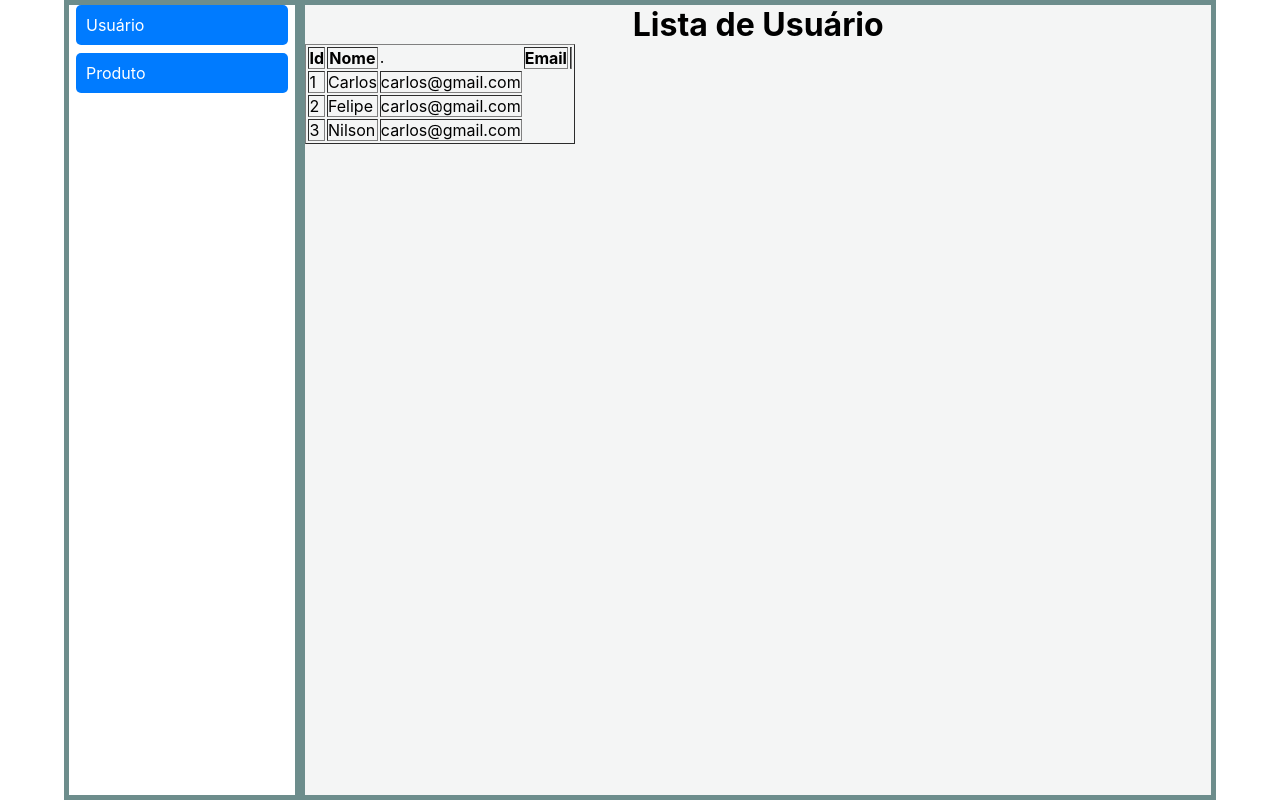
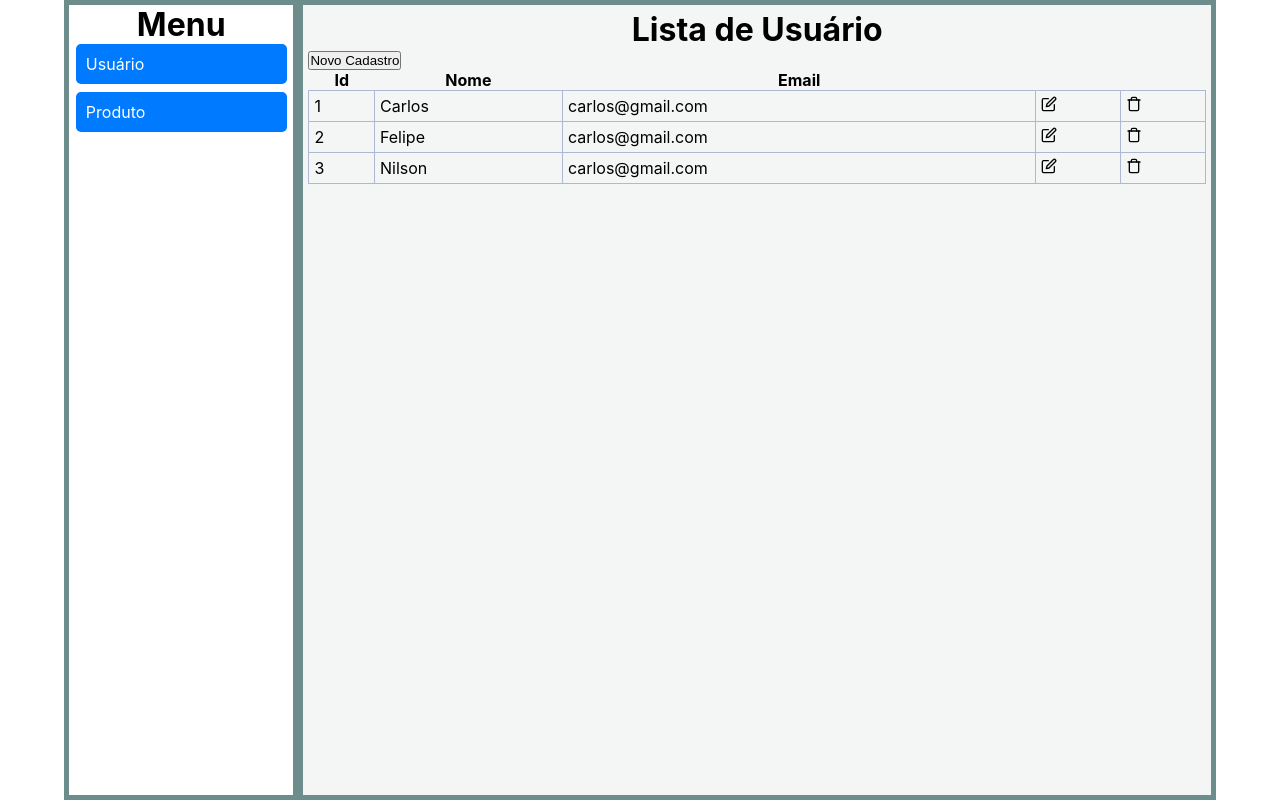
Before and after one commit to ianmarinho/frontend-connect-mysql, a React (Create React App) app: page /listausuario in a window 1280 px wide. Built offline with nearby package versions, Linux system fonts and the light colour scheme.

Commit message:
adicionamos icones na tabela

```diff
--- a/package.json
+++ b/package.json
@@ -8,6 +8,7 @@
     "@testing-library/user-event": "^13.5.0",
     "react": "^18.2.0",
     "react-dom": "^18.2.0",
+    "react-icons": "^4.12.0",
     "react-router-dom": "^6.20.0",
     "react-scripts": "5.0.1",
     "web-vitals": "^2.1.4"
--- a/src/pages/global.css
+++ b/src/pages/global.css
@@ -1,10 +1,10 @@
-*{
+* {
     padding: 0;
     margin: 0;
 }
 
 
-    .dashboard-container{
+.dashboard-container {
     background-color: #6d8d8c;
     height: 100vh;
     display: flex;
@@ -13,14 +13,34 @@
     margin: auto;
 }
 
-    .menu{
+.menu {
     width: 20%;
     background-color: #ffff;
     margin: 5px;
 }
 
-    .principal{
+.principal {
     width: 80%;
     background-color: #f8f8f8f8;
     margin: 5px;
+    padding: 5px;
 }
+
+
+table {
+    width: 100%;
+    border-collapse: collapse;
+
+}
+
+td {
+    border: solid 0.5px #adb9d3;
+    padding: 5px;
+
+}
+
+
+
+.botoes:hover{
+    cursor:Pointer;
+}
--- a/src/pages/listarUsuario/index.js
+++ b/src/pages/listarUsuario/index.js
@@ -1,5 +1,6 @@
 import '../../pages/global.css';
 import Menu from '../../componentes/menu'
+import { FiEdit, FiTrash, FiDelete, FiFilePlus } from "react-icons/fi";
 
 
 
@@ -22,28 +23,36 @@ export default function Listausuario() {
     return (
         <div className="dashboard-container">
             <div className='menu'>
+                <h1>Menu</h1>
                 <Menu />
             </div>
             <div className='principal'>
 
                 <h1>Lista de Usuário</h1>
 
-                <table border={1}>
+                <button className='btn-novo'>Novo Cadastro</button>
+
+                <table >
                     <tr>
                         <th>Id</th>
-                        <th>Nome</th>.
-
+                        <th>Nome</th>
                         <th>Email</th>
                         <th></th>
+                        <th></th>
+
                     </tr>
 
                     {
-                        dados.map((usu)=>{
-                        return(
+                        dados.map((usu) => {
+                            return (
                                 <tr key={usu.toString()}>
                                     <td> {usu.id} </td>
                                     <td> {usu.nome} </td>
                                     <td> {usu.email} </td>
+                                    <td className='botoes'> <FiEdit />
+                                    </td>
+                                    <td className='botoes'> <FiTrash />
+                                    </td>
 
                                 </tr>
                             )
```
Also changed, not shown: 1 other file (tests, documents, lock files or other folders). Lines whose indentation alone changed are shown as unchanged.
